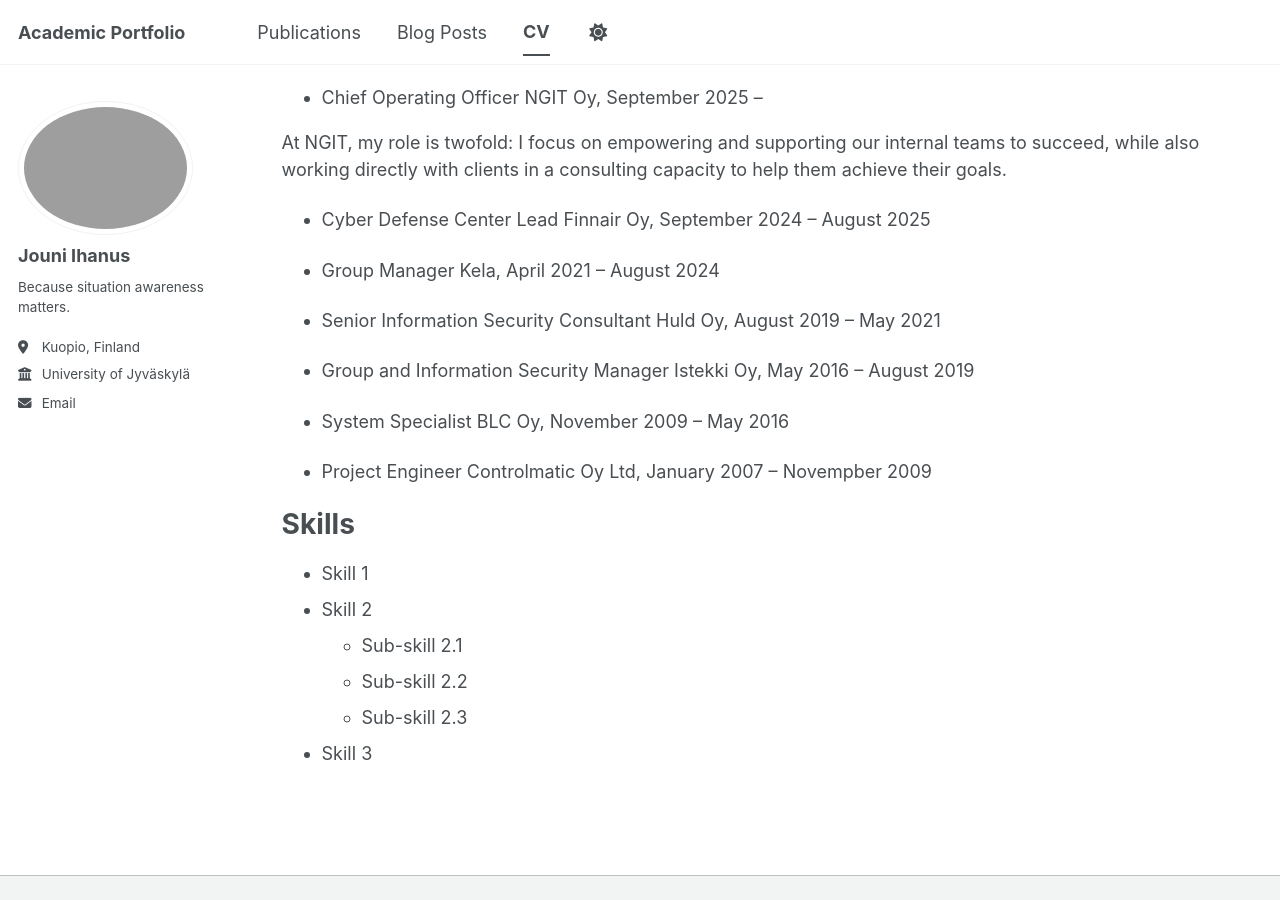
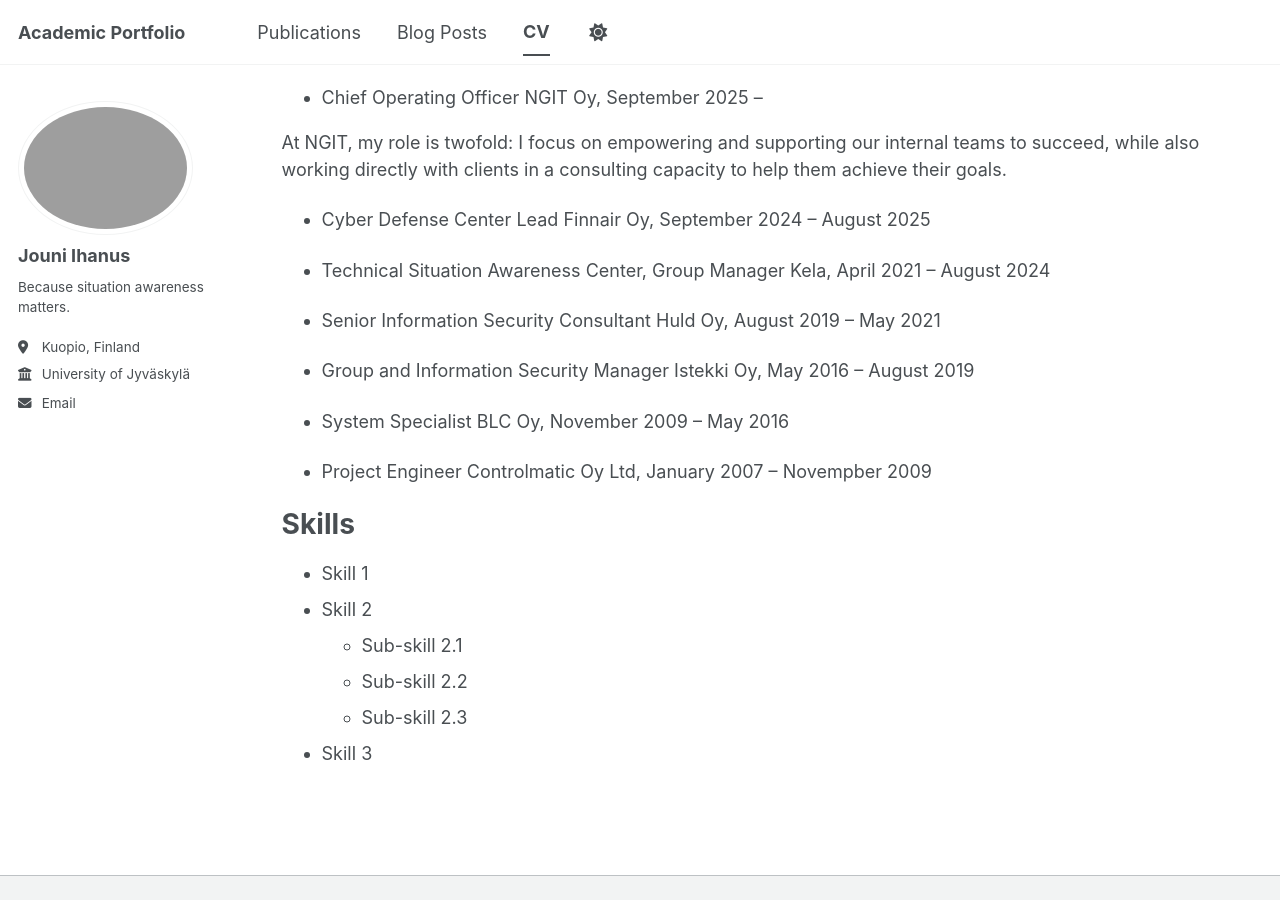
Before and after one commit to WNemesisW/WNemesisW.github.io, a Jekyll site: the page built from _pages/cv.md, in a window 1280 px wide and 900 px high, scrolled down 397 px. Built offline with Jekyll 4.4.1, drawn with Linux system fonts in a browser that asks for light colours; a script bundle is joined from its source files by our own code; library files that are not in the unit come from our copies.

Commit message:
Update cv.md

```diff
--- a/_pages/cv.md
+++ b/_pages/cv.md
@@ -27,7 +27,7 @@
 * Cyber Defense Center Lead
 Finnair Oy, September 2024 – August 2025
 
-* Group Manager
+* Technical Situation Awareness Center, Group Manager
 Kela, April 2021 – August 2024
 
 * Senior Information Security Consultant
```
